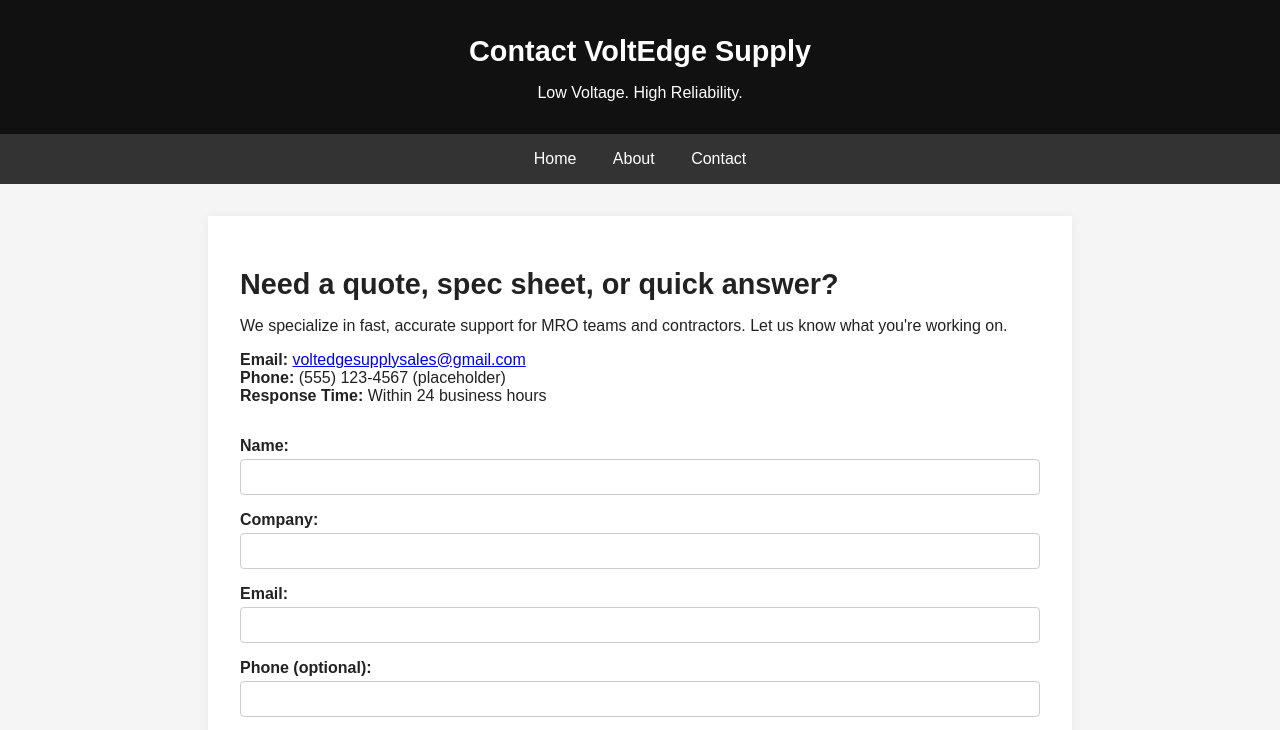
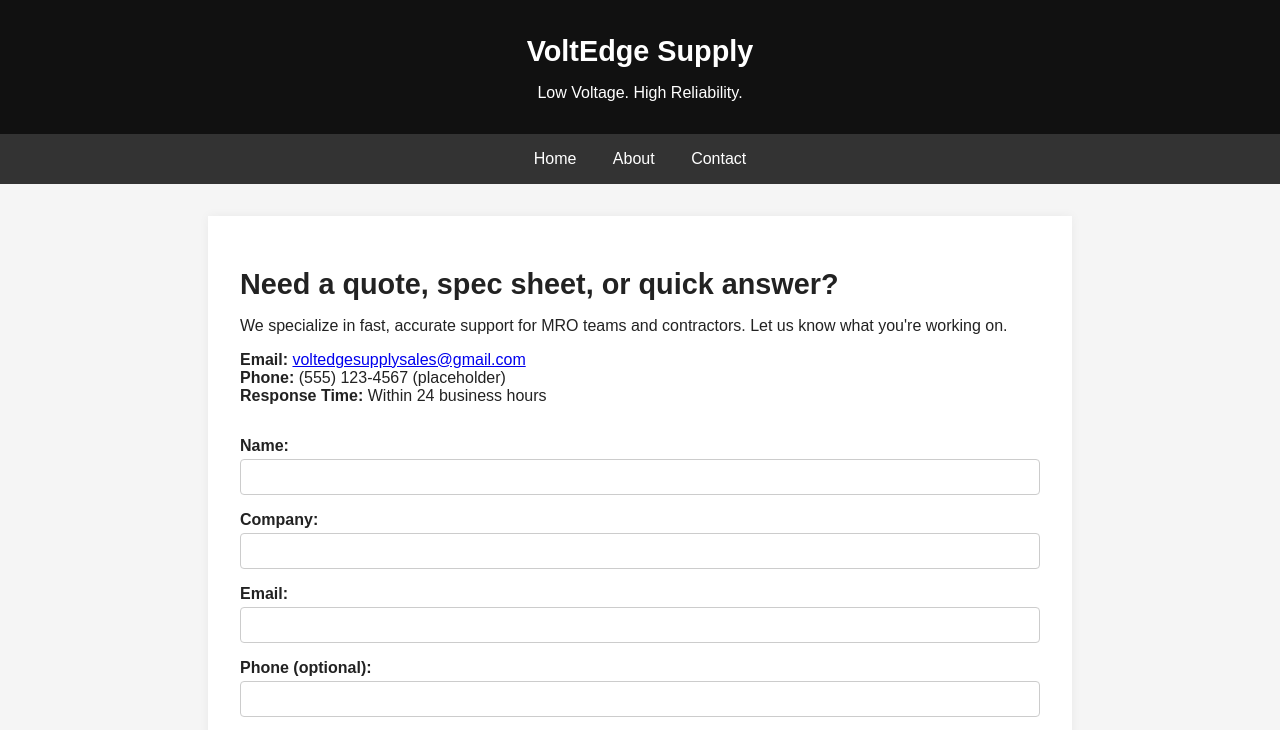
Before and after one commit to VoltEdgeSupply/Voltedge.github.io, a plain HTML site: page contact.html in a window 1280 px wide. Shown: the top 730 px of the page. Drawn offline with Linux system fonts and the light colour scheme.

Commit message:
Update contact.html
Changed header text

```diff
--- a/contact.html
+++ b/contact.html
@@ -82,7 +82,7 @@
 </head>
 <body>
   <header>
-    <h1>Contact VoltEdge Supply</h1>
+    <h1>VoltEdge Supply</h1>
     <p>Low Voltage. High Reliability.</p>
   </header>  <nav>
     <a href="index.html">Home</a>
```
